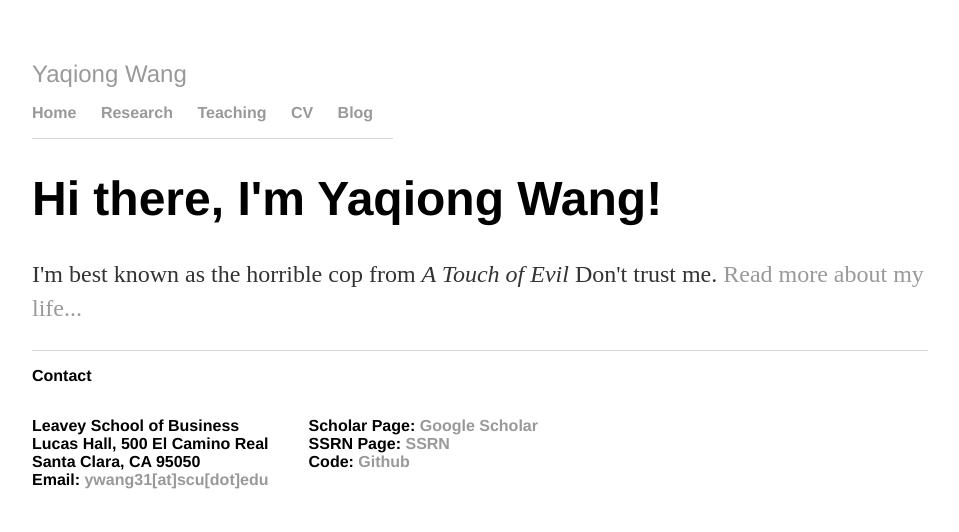
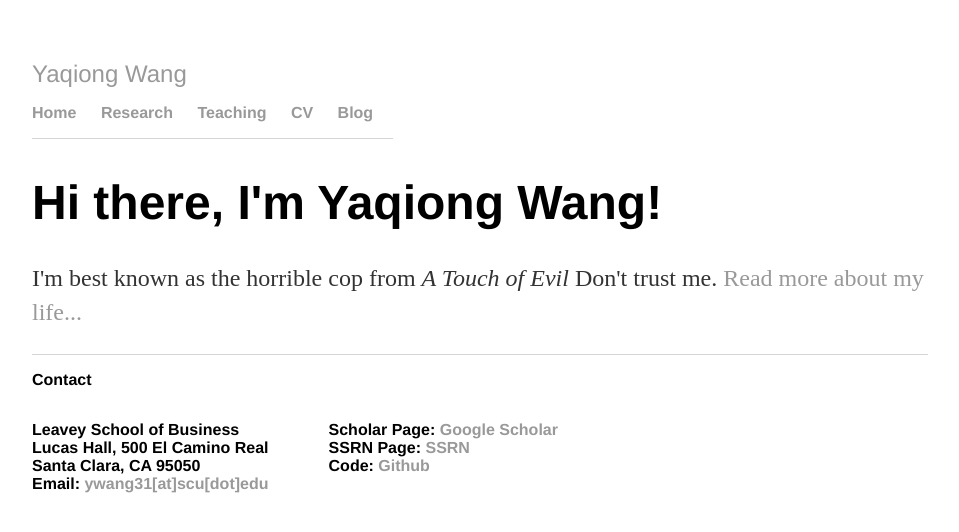
Before and after one commit to YaqiongWang/PersonalWeb, a Jekyll site: the page built from index.html, in a window 1280 px wide. Shown: the top 532 px of the page, without its empty margins (160-1119 px from the left). Built offline with Jekyll 4.4.1, drawn with Linux system fonts in a browser that asks for light colours.

Commit message:
Update main.css

```diff
--- a/css/main.css
+++ b/css/main.css
@@ -27,6 +27,7 @@ a:hover {
 .pagetitle{
     font-size: 1.5em;
     font-family:'Helvetica', 'Arial', 'Sans-Serif';
+    float: left;
 }
 h1 {
     font-size: 3em;
@@ -49,7 +50,7 @@ footer ul{
 
 #contact {
   float:left;
-  margin-right: 20px;
+  margin-right: 30px;
 }
 #contact ul li {
   margin-right: 20px;
@@ -57,7 +58,7 @@ footer ul{
 }
 #links {
   float:left;
-  margin-left: 20px;
+  margin-left: 30px;
 }
 #links ul li {
   margin-right: 20px;
```
